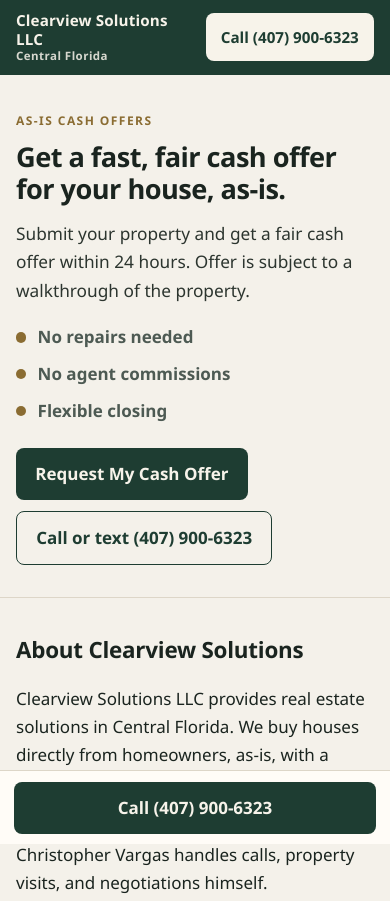
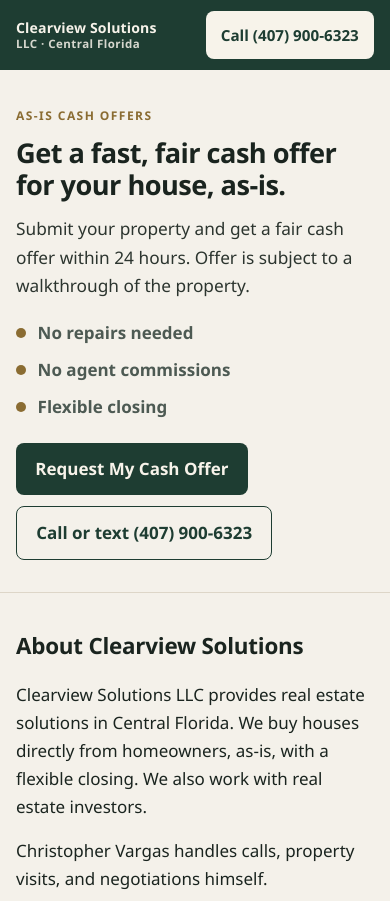
Before and after one commit to aiclearviewsolutions-stack/aiclearviewsolutions-stack.github.io, a plain HTML site: page index.html in a window 390 px wide. Shown: the top 901 px of the page. Drawn offline with Linux system fonts and the light colour scheme; a script that the page names is missing.

Commit message:
Keep the header call button and stop covering the form on phones.

```diff
--- a/index.html
+++ b/index.html
@@ -60,6 +60,7 @@
       font-size: 0.95rem;
       line-height: 1.25;
       letter-spacing: 0.01em;
+      min-width: 0;
     }
     .brand:hover { color: #fff; }
     .brand span { display: block; font-weight: 600; font-size: 0.72rem; letter-spacing: 0.04em; opacity: 0.85; }
@@ -152,6 +153,7 @@
     section {
       padding: 2.15rem 0;
       border-bottom: 1px solid var(--line);
+      scroll-margin-top: 5rem;
     }
     h2 {
       margin: 0 0 1rem;
@@ -242,34 +244,21 @@
     }
     .legal p { color: #2c352f; }
     footer {
-      padding: 1.6rem 0 5.5rem;
+      padding: 1.6rem 0 2.4rem;
       color: var(--muted);
       font-size: 0.92rem;
     }
     footer p { margin: 0 0 0.4rem; }
     footer a { color: inherit; }
-    .mobile-callbar {
-      display: none;
-      position: fixed;
-      left: 0;
-      right: 0;
-      bottom: 0;
-      z-index: 30;
-      padding: 0.65rem 0.85rem calc(0.65rem + env(safe-area-inset-bottom));
-      background: var(--paper);
-      border-top: 1px solid var(--line);
-    }
-    .mobile-callbar a { width: 100%; }
     @media (max-width: 640px) {
-      .mobile-callbar { display: block; }
-      header .brand { max-width: 58%; }
+      .brand { font-size: 0.88rem; }
     }
   </style>
 </head>
 <body>
   <header>
     <div class="wrap">
-      <a class="brand" href="#top">Clearview Solutions LLC<span>Central Florida</span></a>
+      <a class="brand" href="#top">Clearview Solutions<span>LLC · Central Florida</span></a>
       <a class="header-call" href="tel:+14079006323">Call (407) 900-6323</a>
     </div>
   </header>
@@ -389,10 +378,6 @@
     </div>
   </footer>
 
-  <div class="mobile-callbar">
-    <a class="btn btn-primary" href="tel:+14079006323">Call (407) 900-6323</a>
-  </div>
-
   <script src="https://cdn.jotfor.ms/s/umd/latest/for-form-embed-handler.js"></script>
   <script>window.jotformEmbedHandler("iframe[id='JotFormIFrame-263204670984058']", "https://form.jotform.com/");</script>
 </body>
```
